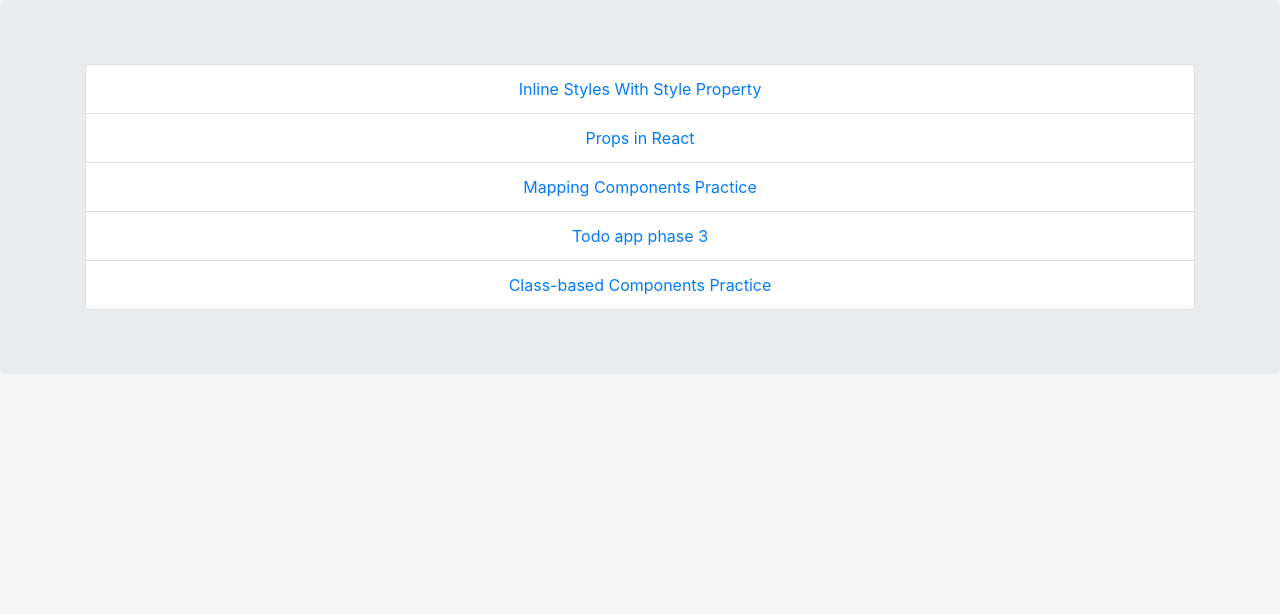
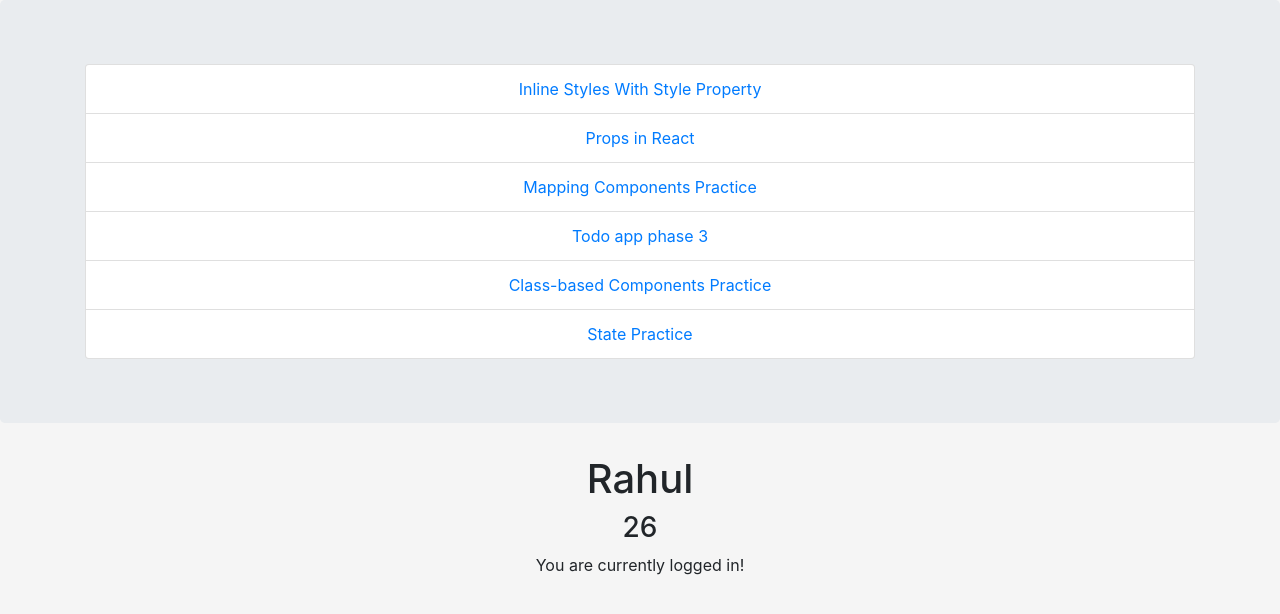
Before and after one commit to iamrahulroy/scrimba-reactjs-exercises, a React (Create React App) app: page /StatePractice in a window 1280 px wide. Shown: the top 614 px of the page. Built offline with nearby package versions, Linux system fonts and the light colour scheme.

Commit message:
Add state practice

```diff
--- a/src/App.js
+++ b/src/App.js
@@ -19,6 +19,7 @@ import MappingComponentPractice from './MappingComponentPractice/MappingComponen
 
 import TodoApp from "./TodoAppPhase3/TodoApp"
 import ClassBasedComponents from "./ClassBasedComponentsPractice/ClassBasedComponents"
+import StatePractice from './StatePractice/StatePractice'
 
 
 
@@ -53,6 +54,10 @@ class App extends Component {
                       <Link to="/ClassBasedComponents/">Class-based Components Practice</Link>
                     </ListGroup.Item>
 
+                    <ListGroup.Item>
+                      <Link to="/StatePractice/">State Practice</Link>
+                    </ListGroup.Item>
+
                   </ListGroup>
                 </Col>
               </Row>
@@ -64,6 +69,7 @@ class App extends Component {
           <Route path="/MappingComponentPractice" component={MappingComponentPractice} />
           <Route path="/TodoAppPhase3" component={TodoApp} />
           <Route path="/ClassBasedComponents" component={ClassBasedComponents} />
+          <Route path="/StatePractice" component={StatePractice} />
         </div>
       </Router>
     );
--- /dev/null
+++ b/src/StatePractice/StatePractice.js
@@ -0,0 +1,24 @@
+import React, {Component} from 'react'
+
+class StatePractice extends Component {
+  constructor() {
+    super()
+    this.state = {
+      name: 'Rahul',
+      age: 26,
+      isLoggedIn: true
+    }
+  }
+
+  render() {
+    return(
+      <div>
+        <h1>{this.state.name}</h1>
+        <h3>{this.state.age}</h3>
+        <p>You are currently logged {this.state.isLoggedIn ? 'in' : 'out'}!</p>
+      </div>
+    )
+  }
+}
+
+export default StatePractice
```
